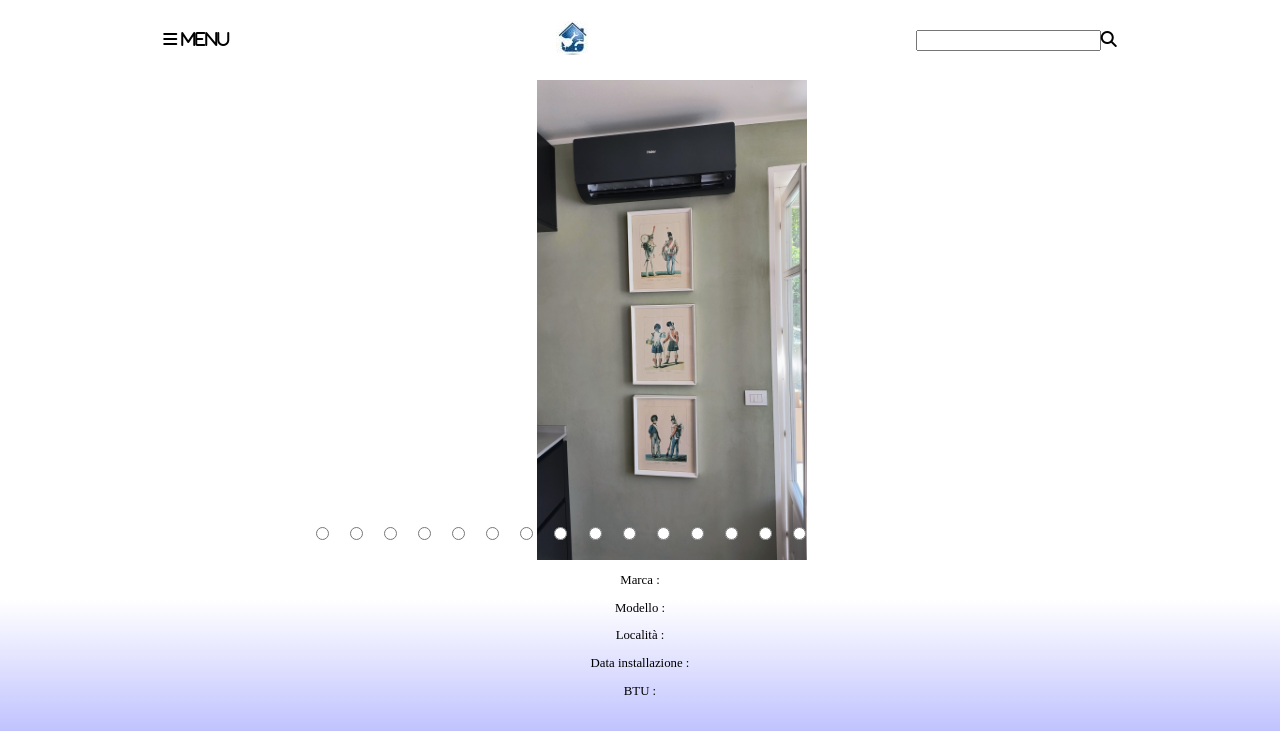
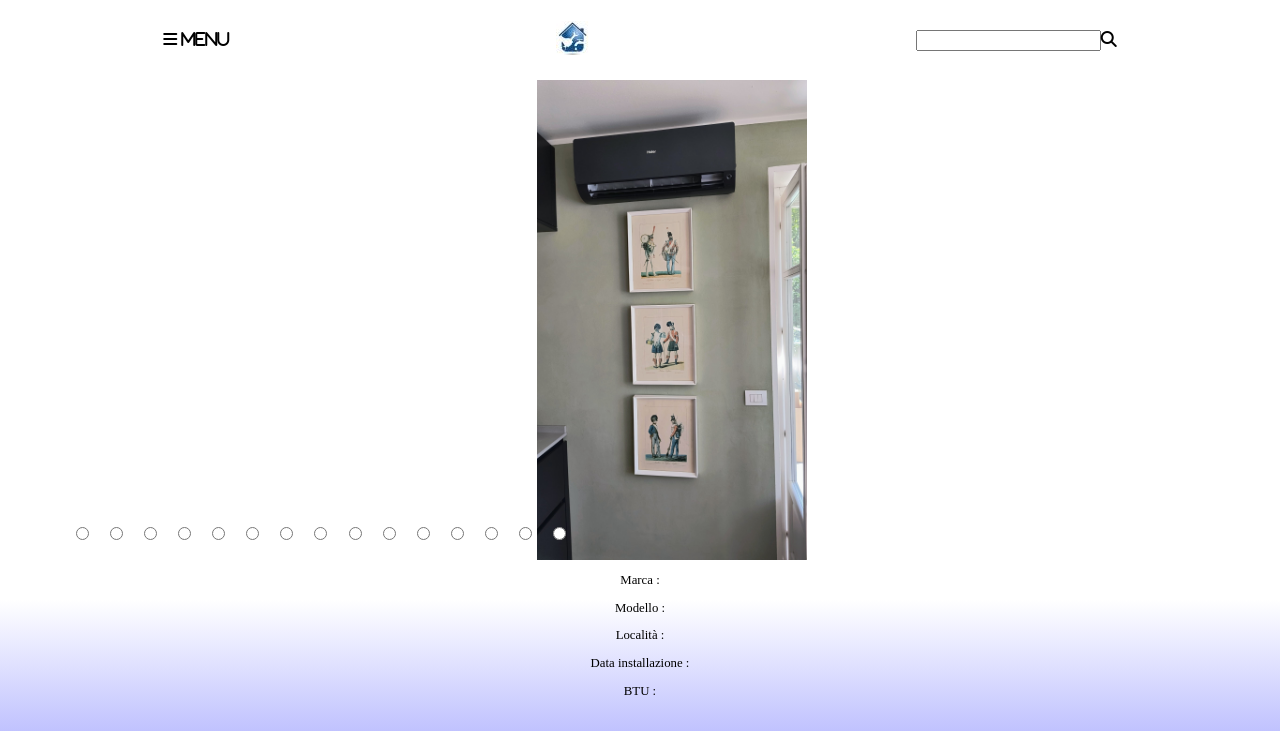
Before and after one commit to AxFerry/longoImpianti, a plain HTML site: page Lavori.html in a window 1280 px wide. Shown: the top 731 px of the page. Drawn offline with Linux system fonts and the light colour scheme.

Commit message:
Update style.css

```diff
--- a/style.css
+++ b/style.css
@@ -164,7 +164,7 @@ body{
 .carousel-radiant{
     z-index: 2;
     position: absolute;
-    left: 30dvh ;
+    justify-self: center;
     bottom: 2dvh;
 
     width: 40dvw;
```
